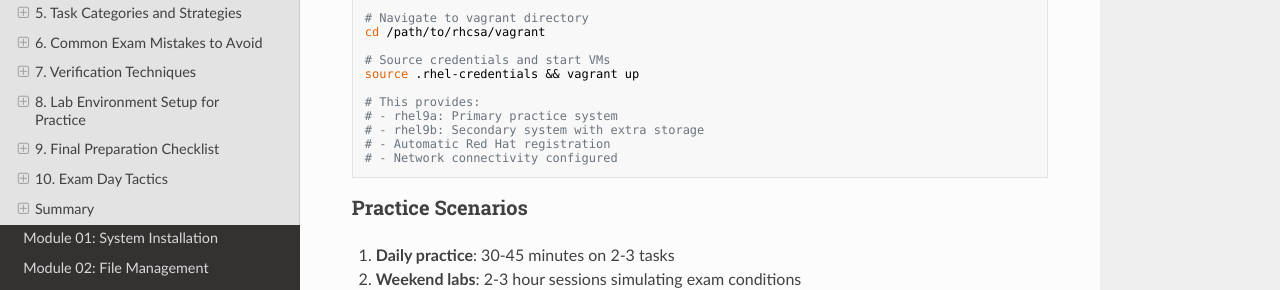
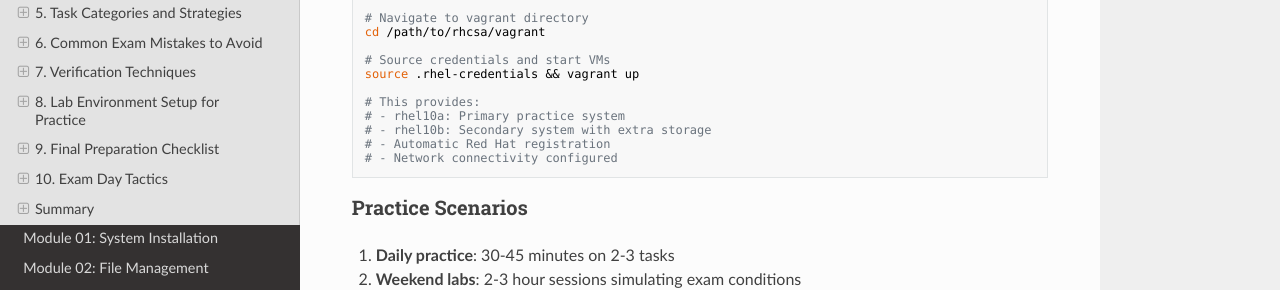
Before and after one commit to kraker/rhcsa, an MkDocs documentation site: the page built from docs/rhcsa_synthesis/00_exam_overview.md, in a window 1280 px wide and 900 px high, scrolled down 5787 px. Shown: the part 151-441 px from the top of the window. Built offline with MkDocs 1.6.1, drawn with Linux system fonts in a browser that asks for light colours; nearby versions of some CDN libraries.

Commit message:
Fix remaining rhel9 references in exam overview and system installation
Co-Authored-By: Claude Opus 4.6 <noreply@anthropic.com>

````diff
--- a/docs/rhcsa_synthesis/00_exam_overview.md
+++ b/docs/rhcsa_synthesis/00_exam_overview.md
@@ -275,8 +275,8 @@ cd /path/to/rhcsa/vagrant
 source .rhel-credentials && vagrant up
 
 # This provides:
-# - rhel9a: Primary practice system
-# - rhel9b: Secondary system with extra storage
+# - rhel10a: Primary practice system
+# - rhel10b: Secondary system with extra storage
 # - Automatic Red Hat registration
 # - Network connectivity configured
 ```
````
Also changed, not shown: docs/rhcsa_synthesis/01_system_installation.md (+1 -1 lines).
